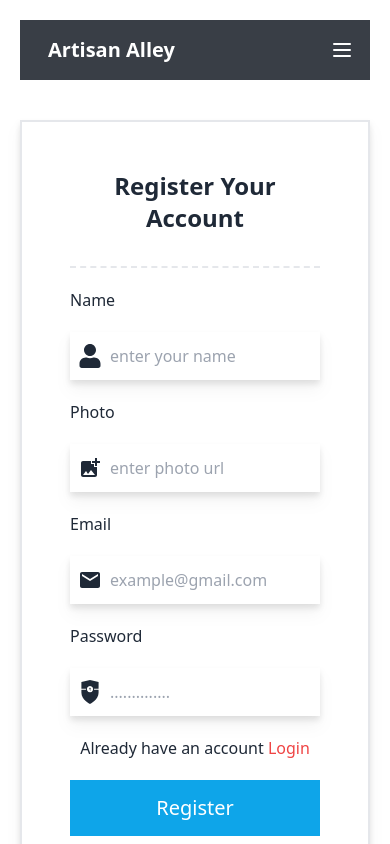
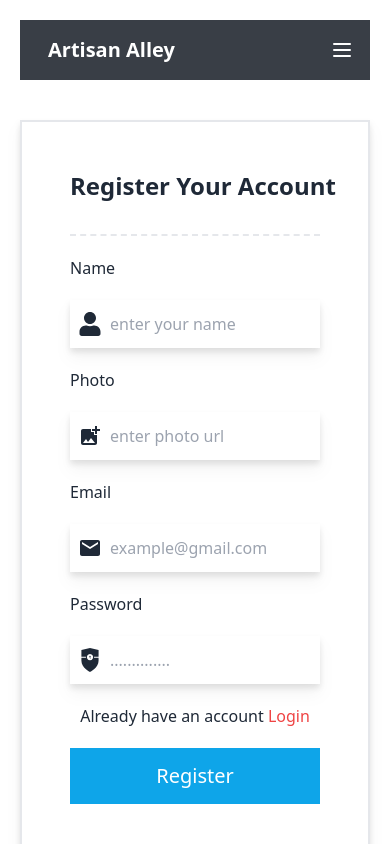
Before and after one commit to Sajjad177/Artisan-Alley-client-side, a React (Vite) app: page /register in a window 390 px wide. Shown: the top 844 px of the page. Built offline with nearby package versions, Linux system fonts and the light colour scheme; no server answers.

Commit message:
animation add complete

```diff
--- a/src/Components/Navbar/Navbar.jsx
+++ b/src/Components/Navbar/Navbar.jsx
@@ -103,7 +103,7 @@ const Navbar = () => {
                     <div ref={dropDownMenuRef} onClick={() => setDropDownState(!dropDownState)} className="relative flex transition-transform md:hidden">
                     <svg xmlns="http://www.w3.org/2000/svg" width="24" height="24" viewBox="0 0 24 24" fill="none" stroke="currentColor" strokeWidth="2" strokeLinecap="round" strokeLinejoin="round" className="cursor-pointer" > <line x1="4" x2="20" y1="12" y2="12" /> <line x1="4" x2="20" y1="6" y2="6" /><line x1="4" x2="20" y1="18" y2="18" /> </svg>
                     {dropDownState && (
-                        <ul className=" z-10  gap-2  bg-[#393E46]  absolute right-0 top-11 flex w-[200px] flex-col  rounded-lg text-base  ">
+                        <ul className="gap-2  bg-[#393E46]  absolute right-0 top-11 flex w-[200px] flex-col rounded-lg text-base">
                         <NavLink to='/'>
                             <li className="cursor-pointer  px-6 py-2 text-white rounded-t-lg hover:bg-sky-600 ">
                                 Home
--- a/src/Pages/Login/Login.jsx
+++ b/src/Pages/Login/Login.jsx
@@ -4,7 +4,7 @@ import { FaGithub } from "react-icons/fa";
 import useAuth from "../../Hooks/useAuth";
 import Swal from "sweetalert2";
 import { Helmet } from "react-helmet-async";
-import { Fade } from "react-awesome-reveal";
+import { Fade, Slide } from "react-awesome-reveal";
 
 
 const Login = () => {
@@ -66,7 +66,11 @@ const Login = () => {
                         <div className="absolute -right-7 top-[50%] h-14 w-14 -translate-y-1/2 rounded-full bg-gradient-to-br from-white via-[#9eb6f8] to-[#6585dd] transition-all"></div>
                         <div className="absolute left-[50%] top-[22%] h-24 w-24 -translate-x-1/2 rounded-full  bg-gradient-to-br from-white via-[#9eb6f8] to-[#6585dd]"></div>
                         <div className="lg:space-y-2 space-y-0 lg:mt-0 mt-10  text-center">
-                            <h2 className="lg:text-4xl text-2xl font-medium text-white/80 "></h2>
+                            <h2 className="lg:text-4xl text-2xl font-medium text-white/80">
+                                <Slide>
+                                    <span>Welcome Back</span>
+                                </Slide>
+                            </h2>
                             <p className="animate-pulse text-lg text-white/60">Please Enter You Information</p>
                         </div>
                     </div>
--- a/src/Pages/Register/Register.jsx
+++ b/src/Pages/Register/Register.jsx
@@ -9,6 +9,7 @@ import Swal from "sweetalert2";
 import { Link, useNavigate } from "react-router-dom";
 import { updateProfile } from "firebase/auth";
 import { Helmet } from "react-helmet-async";
+import { Fade } from "react-awesome-reveal";
 
 const Register = () => {
     const {createUser, setReload} = useAuth()
@@ -92,7 +93,11 @@ const Register = () => {
             </Helmet>
             <div className="w-full mx-auto lg:w-[500px] drop-shadow-lg bg-white">
             <div className="p-12 border-2">
-                <h1 className="lg:text-4xl text-2xl border-b-2 border-dashed font-bold pb-8 text-center">Register Your Account</h1>
+                <h1 className="lg:text-4xl text-2xl border-b-2 border-dashed font-bold pb-8 text-center">
+                    <Fade cascade damping={0.1}>
+                         Register Your Account
+                    </Fade>
+                </h1>
                 <form onSubmit={handelRegister} className ="space-y-5 mt-5">
                     <label htmlFor="name" className="block">Name</label>
                     <div className="relative ">
```
